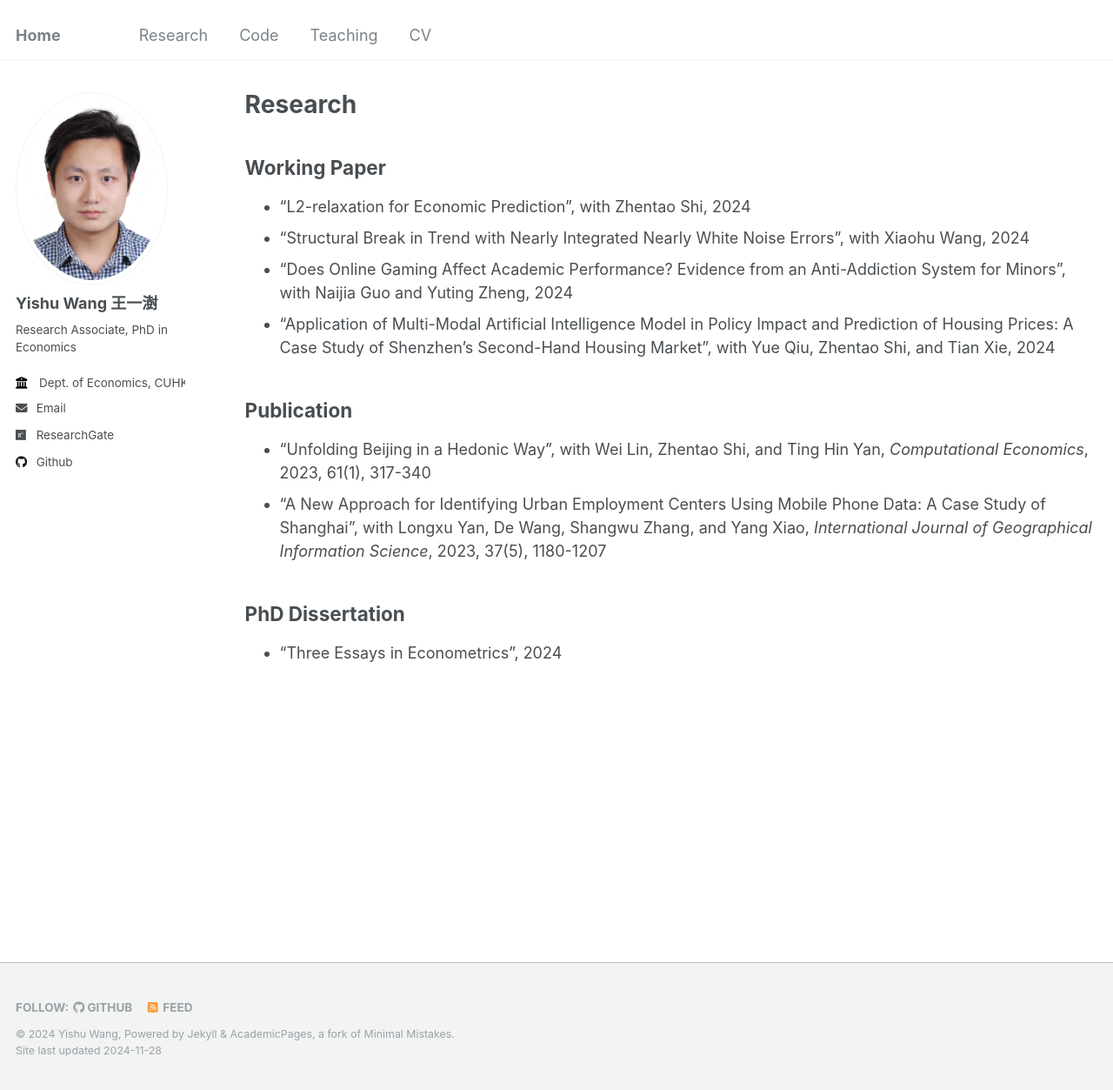
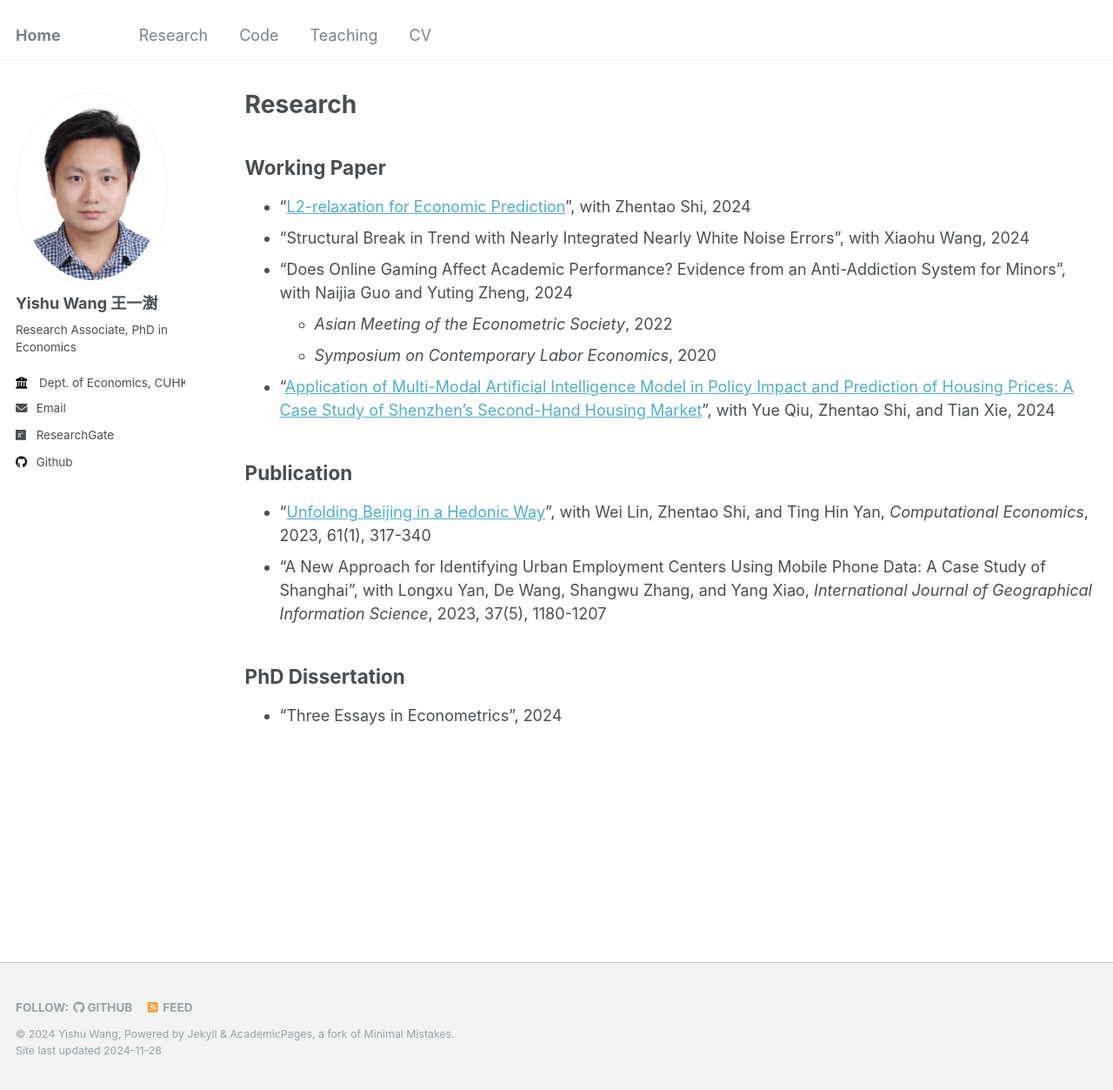
Before and after one commit to ishwang1/ishwang1.github.io, a Jekyll site: the page built from _pages/publications.md, in a window 1280 px wide and 1253 px high. Shown: the whole window at 87% size. Built offline with Jekyll 4.4.1, drawn with Linux system fonts in a browser that asks for light colours.

Commit message:
add links for preprints

```diff
--- a/_pages/publications.md
+++ b/_pages/publications.md
@@ -11,14 +11,16 @@ redirect_from:
 
 ## Working Paper
 
-* "L2-relaxation for Economic Prediction", with Zhentao Shi, 2024
+* "[L2-relaxation for Economic Prediction](https://www.researchgate.net/publication/386176990_L2-relaxation_for_Economic_Prediction)", with Zhentao Shi, 2024
 * "Structural Break in Trend with Nearly Integrated Nearly White Noise Errors", with Xiaohu Wang, 2024
 * "Does Online Gaming Affect Academic Performance? Evidence from an Anti-Addiction System for Minors", with Naijia Guo and Yuting Zheng, 2024
-* “Application of Multi-Modal Artificial Intelligence Model in Policy Impact and Prediction of Housing Prices: A Case Study of Shenzhen's Second-Hand Housing Market”, with Yue Qiu, Zhentao Shi, and Tian Xie, 2024
+  * *Asian Meeting of the Econometric Society*, 2022
+  * *Symposium on Contemporary Labor Economics*, 2020
+* “[Application of Multi-Modal Artificial Intelligence Model in Policy Impact and Prediction of Housing Prices: A Case Study of Shenzhen's Second-Hand Housing Market](https://www.researchgate.net/publication/386047130_Application_of_Multi-Modal_Artificial_Intelligence_Model_in_Policy_Impact_and_Prediction_of_Housing_Prices_A_Case_Study_of_Shenzhen's_Second-Hand_Housing_Market)”, with Yue Qiu, Zhentao Shi, and Tian Xie, 2024
 
 ## Publication
 
-* "Unfolding Beijing in a Hedonic Way", with Wei Lin, Zhentao Shi, and Ting Hin Yan, *Computational Economics*, 2023, 61(1), 317-340
+* "[Unfolding Beijing in a Hedonic Way](https://www.researchgate.net/publication/355732617_Unfolding_Beijing_in_a_Hedonic_Way)", with Wei Lin, Zhentao Shi, and Ting Hin Yan, *Computational Economics*, 2023, 61(1), 317-340
 * "A New Approach for Identifying Urban Employment Centers Using Mobile Phone Data: A Case Study of Shanghai", with Longxu Yan, De Wang, Shangwu Zhang, and Yang Xiao, *International Journal of Geographical Information Science*, 2023, 37(5), 1180-1207
 
 ## PhD Dissertation
```
Also changed, not shown: 1 other file.
